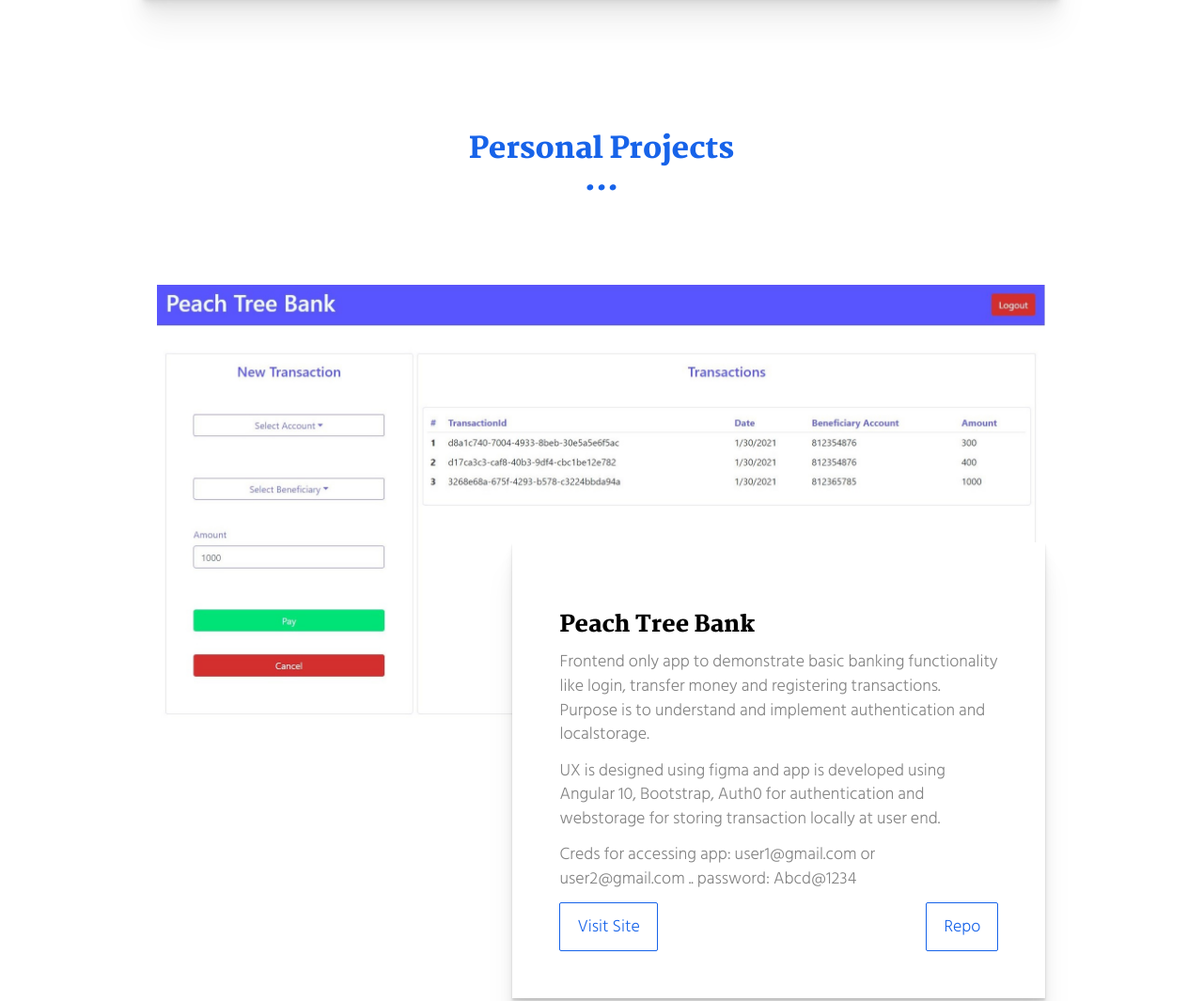
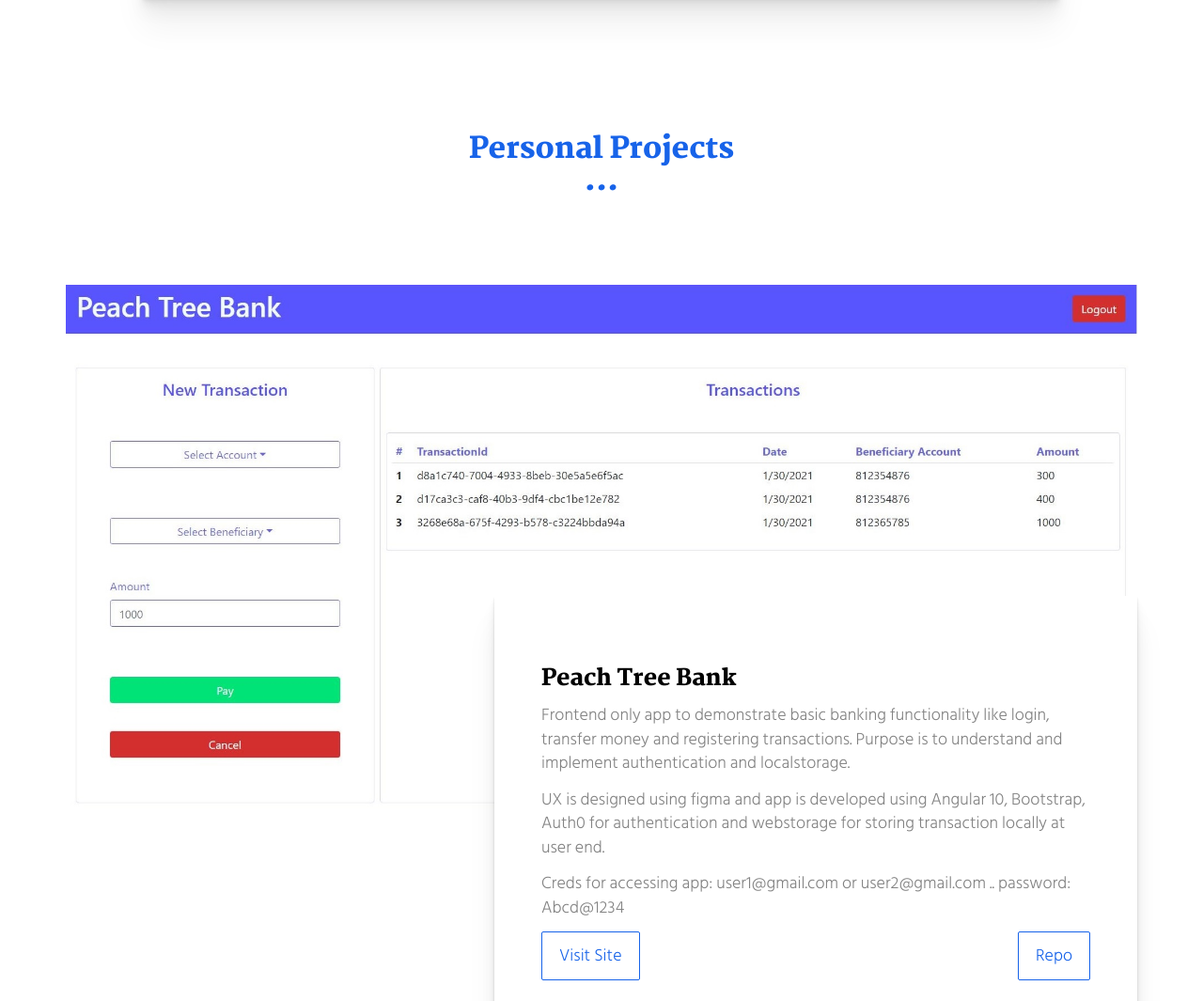
Before and after one commit to CaptWalker/profile, a plain HTML site: page index.html in a window 1280 px wide. Shown: the part 2811-3876 px from the top of the page at 94% size. Drawn offline with Linux system fonts and the light colour scheme.

Commit message:
reverting back changes

```diff
--- a/index.html
+++ b/index.html
@@ -184,12 +184,12 @@
   <div class="section-container" id="personal">
     <div class="container">
       <div class="row">
-        <div class="col-xs-10 col-xs-offset-1 col-md-8 col-md-offset-2">
+        <div class="col-xs-12 col-md-10 col-md-offset-1">
           <div class="text-center">
             <h2>Personal Projects</h2>
           </div>
         </div>
-        <div class="col-xs-10 col-xs-offset-1 col-md-10 col-md-offset-1">
+        <div class="col-xs-12 col-md-12">
           <div style="margin-top: 8rem;">
             <img class="img-responsive" src="./assets/images/peach-tree-1.JPG">
             <div class="carousel-caption card-shadow">
@@ -215,7 +215,7 @@
             </div>
           </div>
         </div>
-        <div class="col-xs-10 col-xs-offset-1 col-md-10 col-md-offset-1">
+        <div class="col-xs-12 col-md-12">
           <div style="margin-top: 8rem;">
             <img class="img-responsive" src="./assets/images/elektrofy-1.JPG">
             <div class="carousel-caption card-shadow">
```
